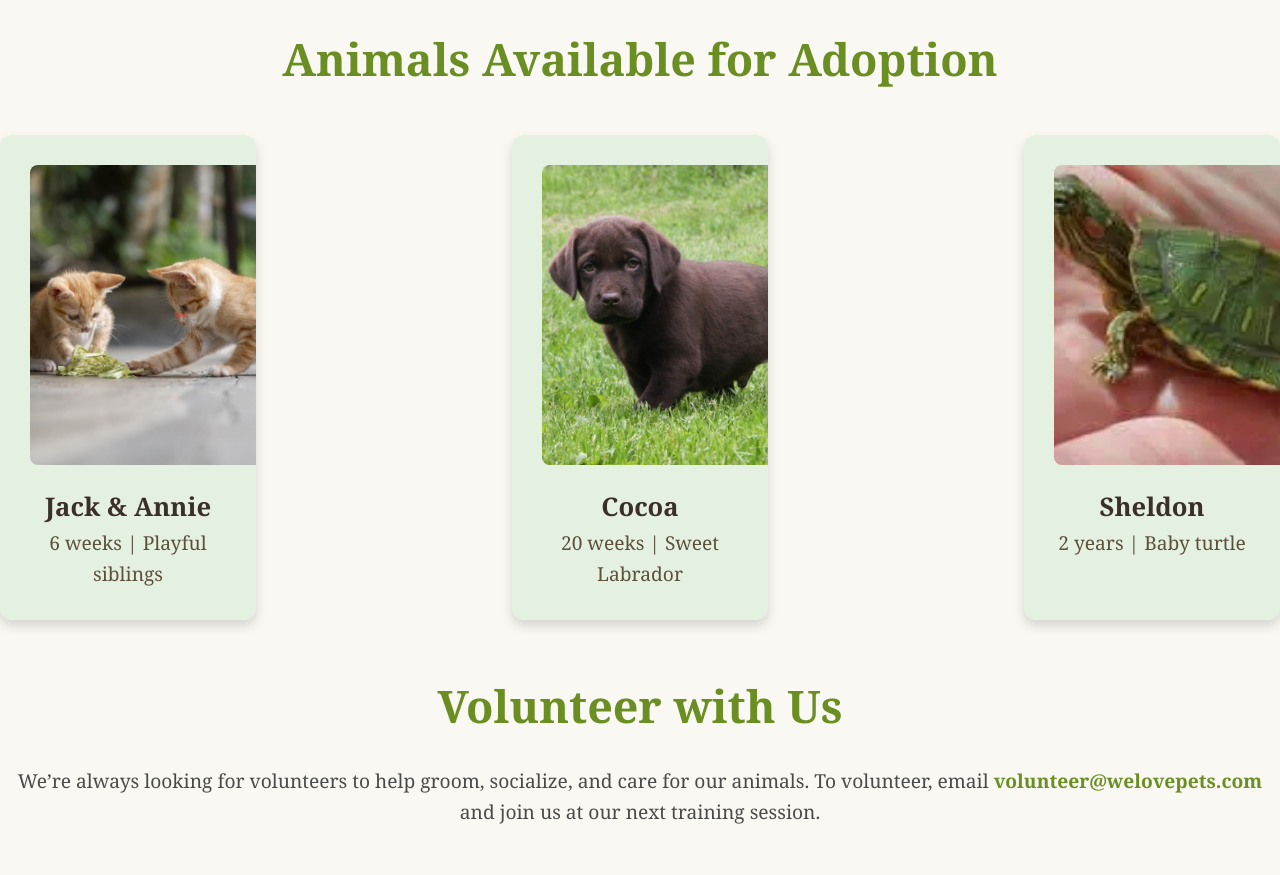
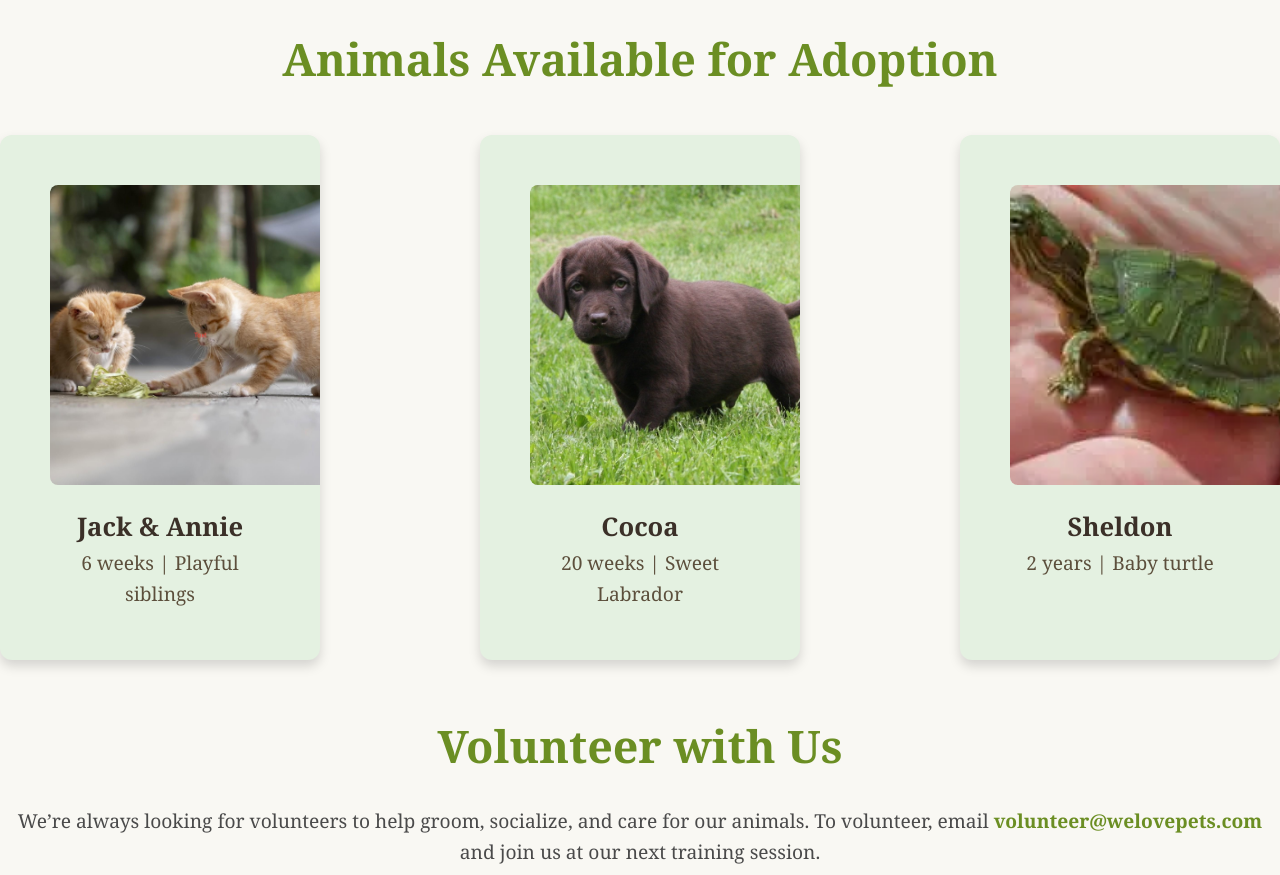
Before and after one commit to shifarabaja/adoptionAgency, a plain HTML site: page index.html in a window 1280 px wide. Shown: the part 1080-1955 px from the top of the page. Drawn offline with Linux system fonts and the light colour scheme.

Commit message:
Update styles.css

```diff
--- a/styles.css
+++ b/styles.css
@@ -7,8 +7,8 @@
 /* Body and Background */
 body {
     font-family: 'Georgia', 'Times New Roman', serif;
-    background-color: #f9f8f3; /* Light warm cream */
-    color: #3b3028; /* Dark brown */
+    background-color: #f9f8f3;
+    color: #3b3028;
     line-height: 1.6;
 }
 
@@ -99,10 +99,10 @@ section h2 {
     background-color: #E4F1E1;
     border-radius: 12px;
     overflow: hidden;
-    width: 20%;
+    width: 25%;
     box-shadow: 0 6px 12px rgba(0, 0, 0, 0.15);
     text-align: center;
-    padding: 30px;
+    padding: 50px;
     transition: transform 0.3s ease, box-shadow 0.3s ease, background-color 0.3s ease;
 }
 
```
